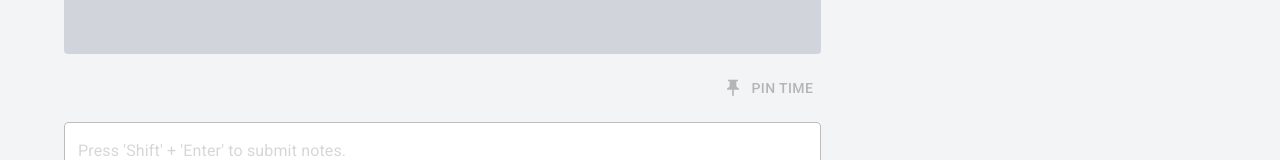
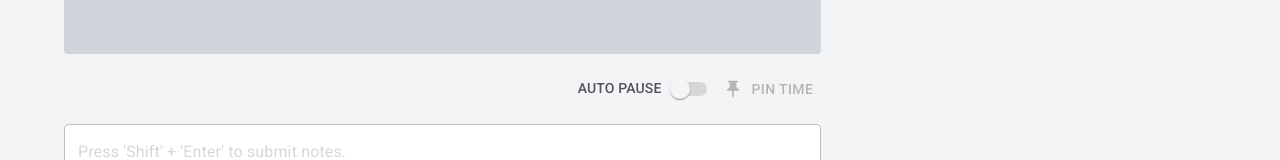
Before and after one commit to zahinz/vidnotes.app, a React (Create React App) app: page / in a window 1280 px wide. Shown: the part 468-628 px from the top of the page. Built offline with nearby package versions, Linux system fonts and the light colour scheme.

Commit message:
add auto pause feature

```diff
--- a/src/AppContext.js
+++ b/src/AppContext.js
@@ -12,6 +12,8 @@ const Provider = ({ children }) => {
     loaded: 0,
     loadedSeconds: 0,
   });
+  const [isAutoPause, setIsAutoPause] = useState(false);
+  const [isPlaying, setIsPlaying] = useState(true);
 
   const values = {
     videoUrl,
@@ -20,6 +22,10 @@ const Provider = ({ children }) => {
     setSubmittedNotes,
     progress,
     setProgress,
+    isAutoPause,
+    setIsAutoPause,
+    isPlaying,
+    setIsPlaying,
   };
   return <AppContext.Provider value={values}>{children}</AppContext.Provider>;
 };
--- a/src/Components/Dynamic/SubmittedNotes.js
+++ b/src/Components/Dynamic/SubmittedNotes.js
@@ -1,4 +1,4 @@
-import React, { useContext, useEffect, useState } from "react";
+import React, { useContext, useEffect } from "react";
 import Box from "@mui/material/Box";
 import Button from "@mui/material/Button";
 import SaveAltOutlinedIcon from "@mui/icons-material/SaveAltOutlined";
--- a/src/Components/Static/HeaderLinkInput.js
+++ b/src/Components/Static/HeaderLinkInput.js
@@ -1,10 +1,9 @@
-import React, { useContext, useState } from "react";
+import React, { useContext } from "react";
 import Box from "@mui/material/Box";
 import TextField from "@mui/material/TextField";
 import InputAdornment from "@mui/material/InputAdornment";
 import VideocamOutlinedIcon from "@mui/icons-material/VideocamOutlined";
 import { AppContext } from "../../AppContext";
-import { Button } from "@mui/material";
 
 export default function HeaderLinkInput() {
   const { videoUrl, setVideoUrl } = useContext(AppContext);
--- a/src/Components/Static/NotesInput.js
+++ b/src/Components/Static/NotesInput.js
@@ -6,8 +6,13 @@ import { AppContext } from "../../AppContext";
 export default function NotesInput({ currentSeconds }) {
   const [notes, setNotes] = useState("");
   const [notesError, setNotesError] = useState(false);
-  const { videoUrl, submittedNotes, setSubmittedNotes } =
-    useContext(AppContext);
+  const {
+    videoUrl,
+    submittedNotes,
+    setSubmittedNotes,
+    isAutoPause,
+    setIsPlaying,
+  } = useContext(AppContext);
 
   // handlers
   const handleNotesSubmit = (e) => {
@@ -21,6 +26,7 @@ export default function NotesInput({ currentSeconds }) {
         { time: currentSeconds, notes: notes },
       ]);
     }
+    setIsPlaying(true);
     e.preventDefault();
   };
 
@@ -32,6 +38,13 @@ export default function NotesInput({ currentSeconds }) {
     }
   };
 
+  const handleInputChange = (e) => {
+    setNotes(e);
+    if (isAutoPause) {
+      setIsPlaying(false);
+    }
+  };
+
   return (
     <Box display={"flex"} flexDirection={"column"} rowGap={1}>
       <form noValidate autoComplete="off" onSubmit={handleNotesSubmit}>
@@ -39,7 +52,8 @@ export default function NotesInput({ currentSeconds }) {
           disabled={!videoUrl ? true : false}
           autoFocus={videoUrl ? true : false}
           placeholder="Press 'Shift' + 'Enter' to submit notes."
-          onChange={(e) => setNotes(e.target.value)}
+          onChange={(e) => handleInputChange(e.target.value)}
+          onBlur={() => setIsPlaying(true)}
           fullWidth
           multiline
           rows={6}
--- a/src/Components/Static/VideoComponent.js
+++ b/src/Components/Static/VideoComponent.js
@@ -1,5 +1,6 @@
 import Box from "@mui/material/Box";
 import Typography from "@mui/material/Typography";
+import Switch from "@mui/material/Switch";
 
 import React, { forwardRef, useContext, useState } from "react";
 import VideoPlayer from "./VideoPlayer";
@@ -14,8 +15,15 @@ import Button from "@mui/material/Button";
 
 const VideoComponent = forwardRef(({}, ref) => {
   // useContext
-  const { videoUrl, submittedNotes, setSubmittedNotes, progress, setProgress } =
-    useContext(AppContext);
+  const {
+    videoUrl,
+    submittedNotes,
+    setSubmittedNotes,
+    progress,
+    setProgress,
+    isAutoPause,
+    setIsAutoPause,
+  } = useContext(AppContext);
   // state
 
   const [duration, setDuration] = useState(0);
@@ -27,6 +35,9 @@ const VideoComponent = forwardRef(({}, ref) => {
   const handleOnDuration = (duration) => {
     setDuration(formatSecondsToMinutes(duration));
   };
+  const handleAutoPause = () => {
+    setIsAutoPause(!isAutoPause);
+  };
 
   return (
     <Box width={1} display={"flex"} flexDirection={"column"} rowGap={2}>
@@ -36,6 +47,7 @@ const VideoComponent = forwardRef(({}, ref) => {
         onProgress={handleOnProgress}
         onDuration={handleOnDuration}
       />
+
       <Box
         display={"flex"}
         justifyContent={"space-between"}
@@ -46,6 +58,21 @@ const VideoComponent = forwardRef(({}, ref) => {
             ? `${formatSecondsToMinutes(progress.playedSeconds)} / ${duration}`
             : null}
         </Typography>
+        <Box display={"flex"} rowGap={2}>
+          <Box display={"flex"} alignItems={"center"}>
+            <Typography
+              color={"text.light"}
+              fontWeight={500}
+              fontSize={"0.875rem"}
+            >
+              AUTO PAUSE
+            </Typography>
+            <Switch
+              disabled={!videoUrl ? true : false}
+              checked={isAutoPause ? true : false}
+              onChange={() => handleAutoPause()}
+            />
+          </Box>
           <Button
             disabled={!videoUrl ? true : false}
             startIcon={<PushPinSharpIcon />}
@@ -63,6 +90,7 @@ const VideoComponent = forwardRef(({}, ref) => {
             Pin time
           </Button>
         </Box>
+      </Box>
       <NotesInput currentSeconds={progress.playedSeconds} />
     </Box>
   );
--- a/src/Components/Static/VideoPlayer.js
+++ b/src/Components/Static/VideoPlayer.js
@@ -1,11 +1,13 @@
-import React, { forwardRef } from "react";
+import React, { forwardRef, useContext } from "react";
 import ReactPlayer from "react-player";
 import AspectRatioBox from "./AspectRatioBox";
 import Box from "@mui/material/Box";
 import Typography from "@mui/material/Typography";
 import SentimentVeryDissatisfiedOutlinedIcon from "@mui/icons-material/SentimentVeryDissatisfiedOutlined";
+import { AppContext } from "../../AppContext";
 
 const VideoPlayer = forwardRef(({ url, onProgress, onDuration }, ref) => {
+  const { isPlaying } = useContext(AppContext);
   return (
     <AspectRatioBox ratio={16 / 9}>
       {url ? (
@@ -16,7 +18,7 @@ const VideoPlayer = forwardRef(({ url, onProgress, onDuration }, ref) => {
           width={"100%"}
           onProgress={onProgress}
           onDuration={onDuration}
-          playing={true}
+          playing={isPlaying}
           controls
         />
       ) : (
```
Lines whose indentation alone changed are shown as unchanged.
